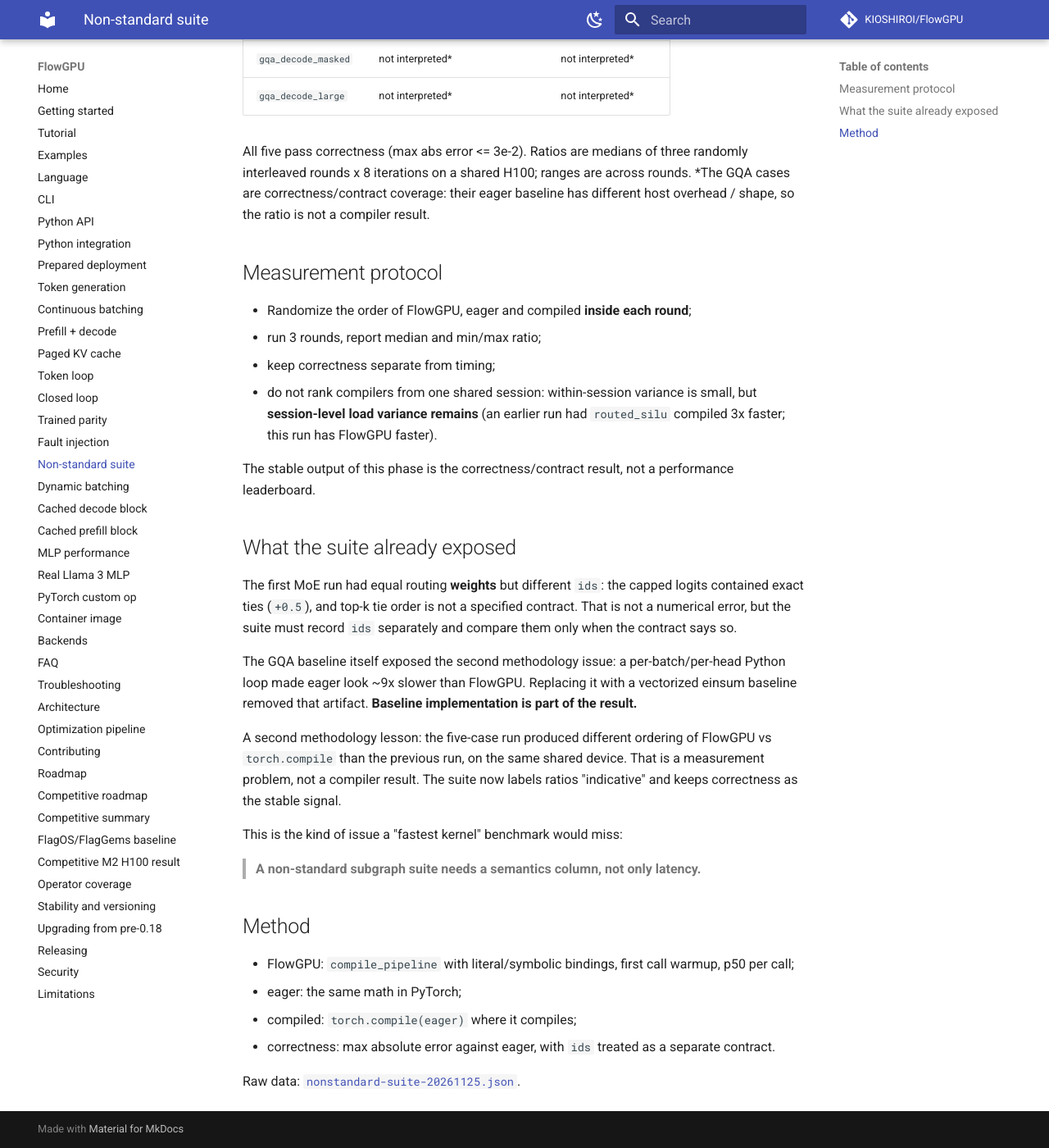
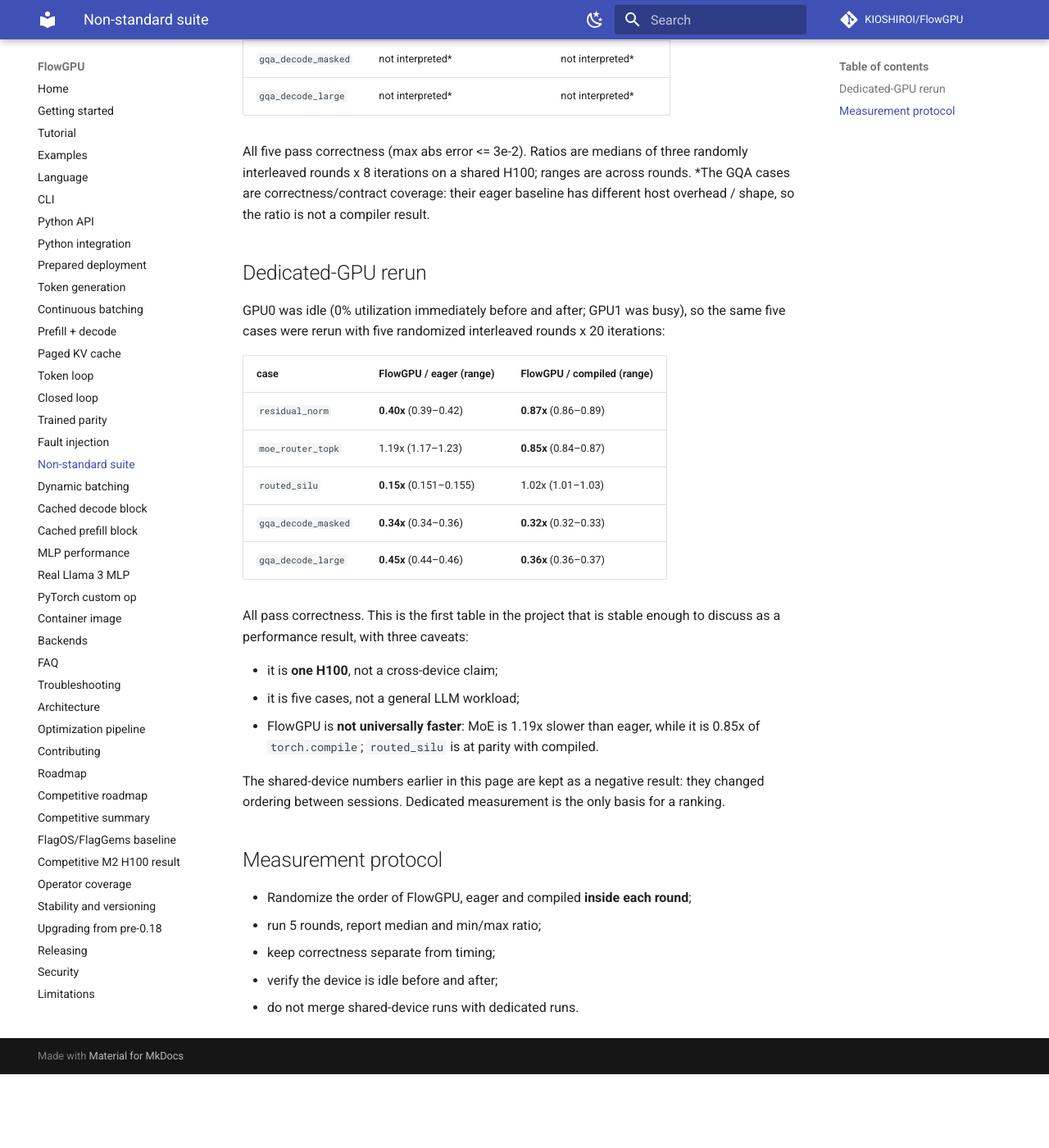
Before and after one commit to KIOSHIROI/FlowGPU, an MkDocs documentation site: the page built from docs/user-guide/audit/nonstandard-suite.md, in a window 1280 px wide and 1400 px high, scrolled down 380 px. Shown: the whole window at 82% size. Built offline with MkDocs 1.6.1 and Material for MkDocs 9.7.7, drawn with Linux system fonts in a browser that asks for light colours; comment, search, counter and statistics services are not loaded; after the commit the page ends 1690 px from its top, so only the background shows below that.

Commit message:
Release 1.9.0: dedicated-GPU suite measurement
- Rerun the five-case suite on idle GPU0 (GPU1 busy), five interleaved rounds:
  all pass; FlowGPU is 0.40/0.15/0.34/0.45x of eager on residual/routed/
  masked-GQA/large-GQA, 1.19x on MoE, and 0.85x of compiled on MoE.
- Keep shared-device ordering as a negative result; dedicated measurement is
  the only basis for a ranking.

```diff
--- a/docs/user-guide/audit/nonstandard-suite.md
+++ b/docs/user-guide/audit/nonstandard-suite.md
@@ -16,47 +16,36 @@ randomly interleaved rounds x 8 iterations on a shared H100; ranges are across
 rounds. *The GQA cases are correctness/contract coverage: their eager baseline
 has different host overhead / shape, so the ratio is not a compiler result.
 
+## Dedicated-GPU rerun
+
+GPU0 was idle (0% utilization immediately before and after; GPU1 was busy), so
+the same five cases were rerun with five randomized interleaved rounds x 20
+iterations:
+
+| case | FlowGPU / eager (range) | FlowGPU / compiled (range) |
+|---|---|---|
+| `residual_norm` | **0.40x** (0.39–0.42) | **0.87x** (0.86–0.89) |
+| `moe_router_topk` | 1.19x (1.17–1.23) | **0.85x** (0.84–0.87) |
+| `routed_silu` | **0.15x** (0.151–0.155) | 1.02x (1.01–1.03) |
+| `gqa_decode_masked` | **0.34x** (0.34–0.36) | **0.32x** (0.32–0.33) |
+| `gqa_decode_large` | **0.45x** (0.44–0.46) | **0.36x** (0.36–0.37) |
+
+All pass correctness. This is the first table in the project that is stable
+enough to discuss as a performance result, with three caveats:
+
+- it is **one H100**, not a cross-device claim;
+- it is five cases, not a general LLM workload;
+- FlowGPU is **not universally faster**: MoE is 1.19x slower than eager, while
+  it is 0.85x of `torch.compile`; `routed_silu` is at parity with compiled.
+
+The shared-device numbers earlier in this page are kept as a negative result:
+they changed ordering between sessions. Dedicated measurement is the only
+basis for a ranking.
+
 ## Measurement protocol
 
 - Randomize the order of FlowGPU, eager and compiled **inside each round**;
-- run 3 rounds, report median and min/max ratio;
+- run 5 rounds, report median and min/max ratio;
 - keep correctness separate from timing;
-- do not rank compilers from one shared session: within-session variance is
-  small, but **session-level load variance remains** (an earlier run had
-  `routed_silu` compiled 3x faster; this run has FlowGPU faster).
-
-The stable output of this phase is the correctness/contract result, not a
-performance leaderboard.
-
-## What the suite already exposed
-
-The first MoE run had equal routing **weights** but different `ids`: the
-capped logits contained exact ties (`+0.5`), and top-k tie order is not a
-specified contract. That is not a numerical error, but the suite must record
-`ids` separately and compare them only when the contract says so.
-
-The GQA baseline itself exposed the second methodology issue: a per-batch/per-head
-Python loop made eager look ~9x slower than FlowGPU. Replacing it with a
-vectorized einsum baseline removed that artifact. **Baseline implementation is
-part of the result.**
-
-A second methodology lesson: the five-case run produced different ordering of
-FlowGPU vs `torch.compile` than the previous run, on the same shared device.
-That is a measurement problem, not a compiler result. The suite now labels
-ratios "indicative" and keeps correctness as the stable signal.
-
-This is the kind of issue a "fastest kernel" benchmark would miss:
-
-> **A non-standard subgraph suite needs a semantics column, not only latency.**
-
-## Method
-
-- FlowGPU: `compile_pipeline` with literal/symbolic bindings, first call
-  warmup, p50 per call;
-- eager: the same math in PyTorch;
-- compiled: `torch.compile(eager)` where it compiles;
-- correctness: max absolute error against eager, with `ids` treated as a
-  separate contract.
-
-Raw data:
-[`nonstandard-suite-20261125.json`](https://github.com/KIOSHIROI/FlowGPU/blob/main/benchmarks/competitive/measurements/nonstandard-suite-20261125.json).
+- verify the device is idle before and after;
+- do not merge shared-device runs with dedicated runs.
--- a/pyproject.toml
+++ b/pyproject.toml
@@ -4,7 +4,7 @@ build-backend = "setuptools.build_meta"
 
 [project]
 name = "flowgpu"
-version = "1.8.0"
+version = "1.9.0"
 description = "A dataflow DSL compiler for GPU operator pipelines targeting Triton and a portable reference backend"
 authors = [{name = "The FlowGPU Authors"}]
 keywords = ["compiler", "triton", "dataflow", "dsl", "gpu", "llm"]
```
Also changed, not shown: CHANGELOG.md (+6 -0 lines), PUBLIC_RELEASE.md (+1 -1 lines), 4 other files.
